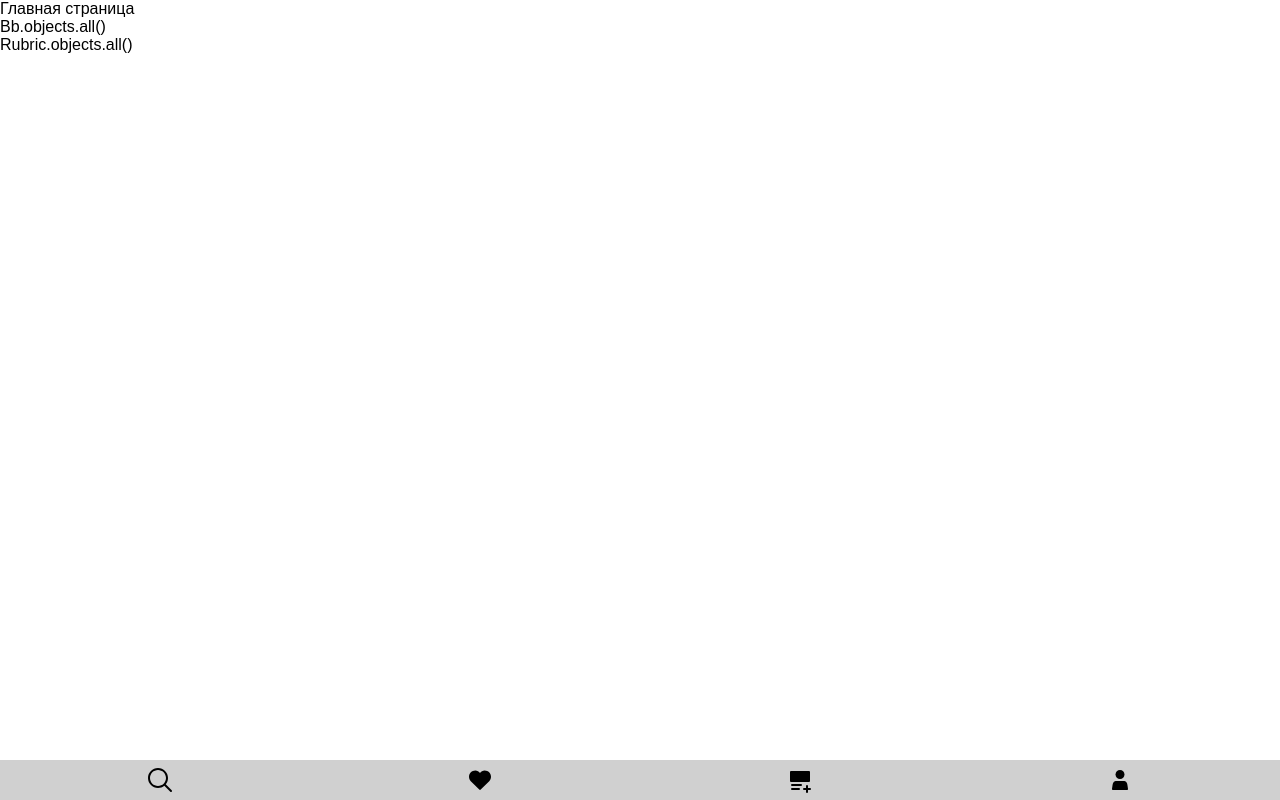
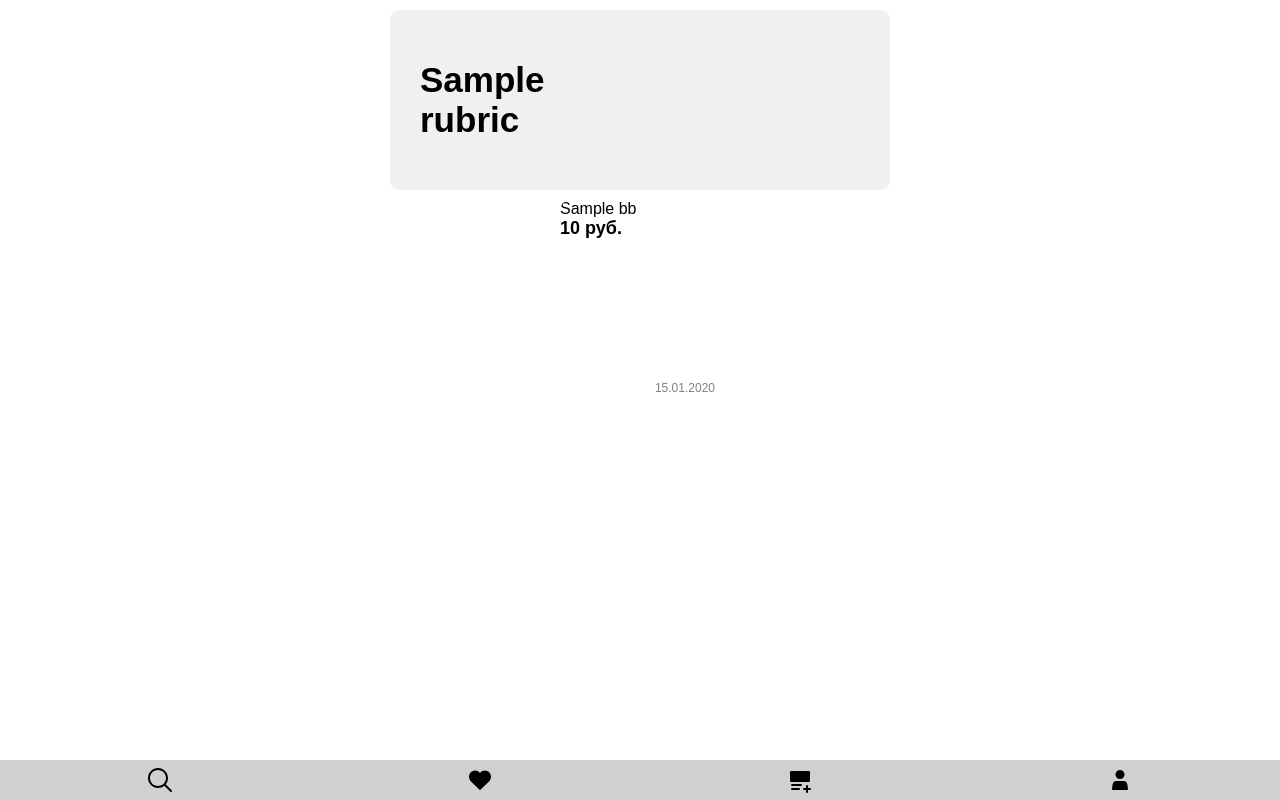
Before and after one commit to AlikOsta/TG_webapp_mp, a Django app: page / in a window 1280 px wide. Run offline with Django 5.2, Linux system fonts and the light colour scheme; tables that the repository leaves empty hold one stand-in row (values such as "Sample post").

Commit message:
Ostrovan: Заполнение шаблона index.html

```diff
--- a/bboard/main/templates/main/index.html
+++ b/bboard/main/templates/main/index.html
@@ -1,14 +1,39 @@
 {% extends 'layout/basic.html' %}
 {% load static %}
 
+<!--подключаем дополнительные стили-->
+{%  block link%}
+    <link rel="stylesheet" type="text/css" href="{% static 'main/card.css' %}">
+    <link rel="stylesheet" type="text/css" href="{% static 'main/slide_rubric.css' %}">
+{% endblock %}
 
 {%  block content%}
+<!--шапка с рубриками-->
+<div class="wr_container">
+    <div class="container">
+        {% for rubric in rubrics %}
+           <a href="#">
+                <section class="child">
+                    <div class="title_rub">{{ rubric.name }}</div>
+                </section>
+            </a>
+        {% endfor %}
+    </div>
+</div>
 
-    <div>
-        <p class="title_card"> {{ title }}</p>
-        <p class="pra_card"> {{ bbs }} </p>
-        <p class="date_card"> {{ rubrics }} </p>
+<!--карточки с товаром-->
+<div class="wr_content">
+    <div class="wr_card">
+        {% for bb in bbs %}
+            <a class="link_card" href="#">
+                <div class="card">
+                    <p class="title_card">{{ bb.title }}</p>
+                    <p class="pra_card">{{ bb.price }} руб.</p>
+                    <p class="date_card">{{ bb.published|date:"d.m.Y" }}</p>
+                </div>
+            </a>
+        {% endfor %}
     </div>
-
+</div>
 
 {%  endblock %}
--- a/bboard/main/views.py
+++ b/bboard/main/views.py
@@ -3,8 +3,8 @@ from .models import Bb, Rubric
 
 
 def index(request):
-    bbs = "Bb.objects.all()"
-    rubrics = "Rubric.objects.all()"
+    bbs = Bb.objects.all()
+    rubrics = Rubric.objects.all()
     data = {
         'title': 'Главная страница',
         'bbs': bbs,
```
